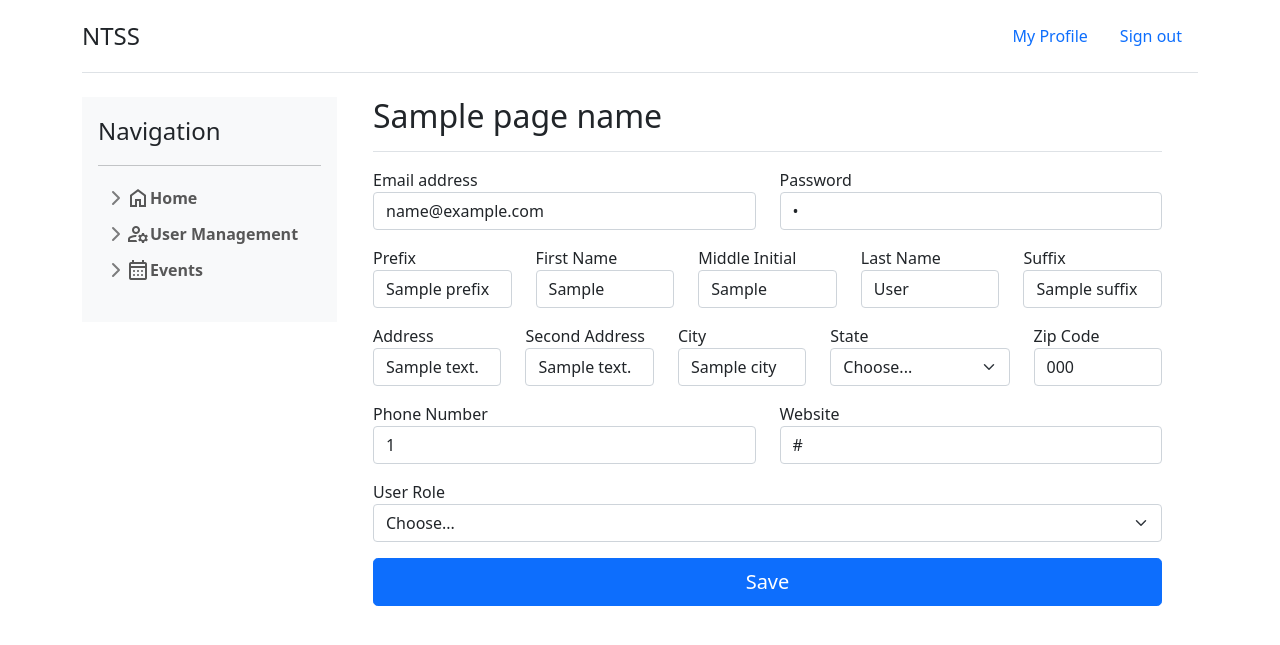
After one commit to josev814/csc470_ntss, a Python web app: template ntss_www/ntss/templates/add_user.html in a window 1280 px wide. The commit adds this page. Shown: the top 645 px of the page. Run offline with Jinja, Linux system fonts and the light colour scheme; the template is opened without the code that fills it: most values are stand-ins (such as "Sample title", 1, 10 or a date in 2020).

Commit message:
Adding Create_User as functionality (#26)
* Adding Create_User as functionality

Added route for adding user into WSGI
Created base method to load add_user view into controller
Created the layout to add new user details to new user registration
Changed to NTSS_ADMIN navigation
Created NTSS ADMIN navigation file
Created add_user view method
Changed to allow  US_STATES constant to be accessed in views class

* Pylint Issue

Corrected Structure

* starting to process the add user form

added a route for edit user
doing some basic form validation
populating some of the add_user method in the model
updated add_user to populate the form data if it's been submitted
added the roles constant to the base view class to allow us to pass that to child views

* fixing edit_user route

adding todos
adding a users/list route
adding a users/view/{user_guid} route
printing user_guid to pass pylint

* updated user table to make some values not required

fixing the add_user response output in case we do a redirect to edit user
updated the user controller to redirect to the edit page
fixed the match case statements
updated db_create to use the dictionary passed to the insert query
updated the add_user model to support inserting a record into the database
added an error modal to the add_user form to allow adding error messages
updated the error_modal to allow us to display multiple error messages
add errors to the list of arguments going to the add_user template

* fixing pylint issues

making db_update and db_delete call __commit_query
removing unused import

* fixing missing return statement

* Added List_Users as functionality

Added list_users route
Defined list_users method in UserController
Created list_users.html file
Changed ntss_admin call to list_user on user management page
Defined list_user method in UserViews

* PYLINT Issues Addressed
User(Controller) = pylint missing end line
User(View) = pylint missing end line

* Pylint Issues

User(Controller) = pylint issues addressed

* Jvargas/wiring up list users (#30)

* Update user.py

Adding doc string

* Delete tester

not sure why this was created, so removing it

---------

Co-authored-by: josev814 <josev814@gmail.com>

```diff
--- a/ntss_www/ntss/controllers/ntss.py
+++ b/ntss_www/ntss/controllers/ntss.py
@@ -107,7 +107,9 @@ class NtssController(BaseController):
         """
         Load the Dashboard for a User
         """
-        return NtssViews().dashboard()
+        sid = self._get_session_id()
+        session_data = self._get_session_data(sid)
+        return NtssViews().dashboard(session_data)
 
     def _create_session(self, user_ctrl):
         """
--- /dev/null
+++ b/ntss_www/ntss/templates/add_user.html
@@ -0,0 +1,141 @@
+{% include "blocks/admin_top.html" %}
+<div class="row">
+  <!--{% include "blocks/navigation.html" %} -->
+  {% include "blocks/nav/ntss_admin.html" %}
+
+  <div class="col-9 px-md-4">
+    <div class="d-flex justify-content-between flex-wrap flex-md-nowrap align-items-center pb-2 mb-3 border-bottom">
+      <h1 class="h2">{{pageName}}</h1>
+    </div>
+    {% if errors: %}
+    {% include "blocks/error_modal.html" %}
+    {% endif %}
+    <div class="mb-2 mb-md-0">
+      <div class="col-12">
+        <form method="POST">
+
+          <div class="text-start">
+
+            <div class="row">
+              <div class="col">
+                <label for="floatingInput">Email address</label>
+                <input type="email" class="form-control" id="floatingInput" name="email" placeholder="name@example.com"
+                  {% if form_post.email: %} value="{{ form_post.email }}" {% endif %} required
+                  oninvalid="setCustomValidity('Please enter a valid email address.')">
+              </div>
+
+              <div class="col">
+                <label for="floatingPassword">Password</label>
+                <input type="password" class="form-control" id="floatingPassword" name="password" placeholder="Password"
+                  {% if form_post.password: %} value="{{ form_post.password }}" {% endif %} required>
+              </div>
+            </div>
+
+
+            <div class="row pt-3">
+              <div class="col">
+                <label for="prefix">Prefix</label>
+                <input type="text" class="form-control" id="prefix" name="prefix" placeholder="Prefix"
+                  {% if form_post.prefix: %} value="{{ form_post.prefix }}" {% endif %} required>
+              </div>
+
+              <div class="col">
+                <label for="firstName">First Name</label>
+                <input type="text" class="form-control" id="firstName" name="firstName" placeholder="First Name"
+                  {% if form_post.firstName: %} value="{{ form_post.firstName }}" {% endif %} required>
+              </div>
+
+              <div class="col">
+                <label for="middleInitial">Middle Initial</label>
+                <input type="text" class="form-control" id="middleInitial" name="middleInitial"
+                  placeholder="Middle Initial" {% if form_post.middleInitial: %} value="{{ form_post.middleInitial }}" {% endif %} required>
+              </div>
+
+              <div class="col">
+                <label for="lastName">Last Name</label>
+                <input type="text" class="form-control" id="lastName" name="lastName" placeholder="Last Name"
+                  {% if form_post.lastName: %} value="{{ form_post.lastName }}" {% endif %} required>
+              </div>
+
+              <div class="col">
+                <label for="suffix">Suffix</label>
+                <input type="text" class="form-control" id="suffix" name="suffix" placeholder="Suffix"
+                  {% if form_post.suffix: %} value="{{ form_post.suffix }}" {% endif %} required>
+              </div>
+            </div>
+
+
+            <div class="row pt-3">
+              <div class="col">
+                <label for="address">Address</label>
+                <input type="text" class="form-control" id="address" name="address" placeholder="Address"
+                  {% if form_post.address: %} value="{{ form_post.address }}" {% endif %} required>
+              </div>
+
+              <div class="col">
+                <label for="secondAddress">Second Address</label>
+                <input type="text" class="form-control" id="secondAddress" name="secondAddress"
+                  placeholder="Second Address" {% if form_post.secondAddress: %} value="{{ form_post.secondAddress }}" {% endif %}>
+              </div>
+
+              <div class="col">
+                <label for="city">City</label>
+                <input type="text" class="form-control" id="city" name="city" placeholder="City"
+                  {% if form_post.city: %} value="{{ form_post.city }}" {% endif %} required>
+              </div>
+
+              <div class="col-3">
+                <label for="state" class="form-label mb-0">State</label>
+                <select class="form-select" name="state" id="state" required>
+                  <option {% if not form_post or form_post.state: %} selected {% endif %} value="">Choose...</option>
+                  {% for us_state in states: %}
+                  <option value="{{ us_state }}" {% if form_post and form_post.state and form_post.state==us_state: %} selected {% endif %}> {{us_state}}
+                  </option>
+                  {% endfor %}
+                </select>
+              </div>
+
+              <div class="col">
+                <label for="zipCode">Zip Code</label>
+                <input type="text" class="form-control" id="zipCode" name="zipCode" placeholder="Zip Code"
+                  {% if form_post.zipCode: %} value="{{ form_post.zipCode }}" {% endif %} required>
+              </div>
+            </div>
+
+
+            <div class="row pt-3">
+              <div class="col">
+                <label for="phoneNumber">Phone Number</label>
+                <input type="phone" class="form-control" id="phoneNumber" name="phoneNumber" placeholder="Phone Number"
+                  {% if form_post.phoneNumber: %} value="{{ form_post.phoneNumber }}" {% endif %} >
+              </div>
+
+              <div class="col">
+                <label for="website">Website</label>
+                <input type="text" class="form-control" id="website" name="website" placeholder="Website"
+                  {% if form_post.website: %} value="{{ form_post.website }}" {% endif %} >
+              </div>
+            </div>
+
+
+            <div class="row py-3">
+              <div class="col">
+                <label for="userRole">User Role</label>
+                <select class="form-select" name="user_role" id="user_role" required>
+                  <option {% if not form_post.user_role: %} selected {% endif %} value="">Choose...</option>
+                  {% for role in roles: %}
+                  <option value="{{ role }}" {% if form_post.user_role and form_post.user_role==role: %} selected {% endif %}> {{role}}
+                  </option>
+                  {% endfor %}
+                </select>
+              </div>
+            </div>
+          </div>
+          <button class="w-100 btn btn-lg btn-primary" type="submit">Save</button>
+        </form>
+      </div>
+    </div>
+    </main>
+  </div>
+</div>
+{% include "blocks/admin_bottom.html" %}
--- /dev/null
+++ b/ntss_www/ntss/templates/blocks/nav/ntss_admin.html
@@ -0,0 +1,57 @@
+<div class="row">
+    <div class="col-3">
+      <div class="left-nav d-flex flex-column flex-shrink-0 p-3 bg-light" style="width: 100%;">
+        <a href="/" class="d-flex align-items-center mb-3 mb-md-0 me-md-auto link-dark text-decoration-none">
+          <span class="fs-4">Navigation</span>
+        </a>
+        <hr>
+        <ul class="list-unstyled ps-0">
+          <li class="mb-1">
+            <button class="btn btn-toggle align-items-center rounded collapsed" data-bs-toggle="collapse" data-bs-target="#home-collapse" aria-expanded="false">
+              <span class="material-symbols-outlined">home</span>
+              Home
+            </button>
+            <div class="collapse" id="home-collapse">
+              <ul class="btn-toggle-nav list-unstyled fw-normal pb-1 small">
+                <li><a href="#" class="link-dark rounded">Overview</a></li>
+                <li><a href="#" class="link-dark rounded">Updates</a></li>
+                <li><a href="#" class="link-dark rounded">Reports</a></li>
+              </ul>
+            </div>
+          </li>
+          <li class="mb-1">
+            <button class="btn btn-toggle align-items-center rounded collapsed" data-bs-toggle="collapse" data-bs-target="#user-management-collapse" aria-expanded="false">
+              <span class="material-symbols-outlined"> manage_accounts </span>
+              User Management
+            </button>
+            <div class="collapse" id="user-management-collapse">
+              <ul class="btn-toggle-nav list-unstyled fw-normal pb-1 small">
+                <li><a href="/users/list_users" class="link-dark rounded">List Users</a></li>
+                <li><a href="/users/add_user" class="link-dark rounded">Add Users</a></li>
+              </ul>
+            </div>
+          </li>
+          <li class="mb-1">
+            <button class="btn btn-toggle align-items-center rounded collapsed" data-bs-toggle="collapse" data-bs-target="#dashboard-collapse" aria-expanded="false">
+              <span class="material-symbols-outlined">
+                calendar_month
+              </span>
+              Events
+            </button>
+            <div class="collapse" id="dashboard-collapse">
+              <ul class="btn-toggle-nav list-unstyled fw-normal pb-1 small">
+                <li>
+                  <a href="#" class="link-dark rounded">
+                    <span class="material-symbols-outlined">
+                      app_registration
+                    </span>
+                    Register For Event
+                  </a>
+                </li>
+
+              </ul>
+            </div>
+          </li>
+        </ul>
+      </div>
+  </div>
--- /dev/null
+++ b/ntss_www/ntss/templates/blocks/nav/observer.html
@@ -0,0 +1,52 @@
+<div class="row">
+    <div class="col-3">
+      <div class="left-nav d-flex flex-column flex-shrink-0 p-3 bg-light" style="width: 100%;">
+        <a href="/" class="d-flex align-items-center mb-3 mb-md-0 me-md-auto link-dark text-decoration-none">
+          <span class="fs-4">Navigation</span>
+        </a>
+        <hr>
+        <ul class="list-unstyled ps-0">
+          <li class="mb-1">
+            <button class="btn btn-toggle align-items-center rounded collapsed" data-bs-toggle="collapse" data-bs-target="#home-collapse" aria-expanded="false">
+              <span class="material-symbols-outlined">home</span>
+              Home
+            </button>
+            <div class="collapse" id="home-collapse">
+              <ul class="btn-toggle-nav list-unstyled fw-normal pb-1 small">
+                <li><a href="#" class="link-dark rounded">Overview</a></li>
+                <li><a href="#" class="link-dark rounded">Updates</a></li>
+                <li><a href="#" class="link-dark rounded">Reports</a></li>
+              </ul>
+            </div>
+          </li>
+          <li class="mb-1">
+            <button class="btn btn-toggle align-items-center rounded collapsed" data-bs-toggle="collapse" data-bs-target="#dashboard-collapse" aria-expanded="false">
+              <span class="material-symbols-outlined">
+                calendar_month
+              </span>
+              Events
+            </button>
+            <div class="collapse" id="dashboard-collapse">
+              <ul class="btn-toggle-nav list-unstyled fw-normal pb-1 small">
+                <li>
+                  <a href="#" class="link-dark rounded">
+                    <span class="material-symbols-outlined">
+                      app_registration
+                    </span>
+                    Register For Event
+                  </a>
+                </li>
+                <li>
+                  <a href="#" class="link-dark rounded">
+                    <span class="material-symbols-outlined">
+                      app_registration
+                    </span>
+                    Upcoming Events
+                  </a>
+                </li>
+              </ul>
+            </div>
+          </li>
+        </ul>
+      </div>
+  </div>
--- a/ntss_www/ntss/templates/blocks/navigation.html
+++ b/ntss_www/ntss/templates/blocks/navigation.html
@@ -1,22 +1,13 @@
-<div class="row">
-    <div class="col-2">
-      <div class="d-flex flex-column flex-shrink-0 p-3 bg-light" style="width: 100%;">
-        <a href="#" class="d-flex align-items-center mb-3 mb-md-0 me-md-auto link-dark text-decoration-none">
-          <span class="fs-4">Navigation</span>
-        </a>
-        <hr>
-        <ul class="nav nav-pills flex-column mb-auto">
-          <li class="nav-item">
-            <a href="#" class="nav-link active" aria-current="page">
-              <span class="material-symbols-outlined">home</span>
-              Home
-            </a>
-          </li>
-          <li>
-            <a href="#" class="nav-link link-dark">
-              Events
-            </a>
-          </li>
-        </ul>
-      </div>
-  </div>
+{% if current_user.user_roles == 'NTSS_ADMIN' %}
+  {% include "blocks/nav/ntss_admin.html" %}
+{% elif current_user.user_roles == 'EVENT_STAFF' %}
+  {% include "blocks/nav/event_staff.html" %}
+{% elif current_user.user_roles == 'EXHIBITOR' %}
+  {% include "blocks/nav/exhibitor.html" %}
+{% elif current_user.user_roles == 'DOMAIN_EXPERT' %}
+  {% include "blocks/nav/domain_expert.html" %}
+{% elif current_user.user_roles == 'SELECTED_SPEAKER' %}
+  {% include "blocks/nav/selected_speaker.html" %}
+{% else %}
+  {% include "blocks/nav/observer.html" %}
+{% endif %}
--- a/ntss_www/ntss/templates/events_list.html
+++ b/ntss_www/ntss/templates/events_list.html
@@ -22,12 +22,12 @@
             <tbody>
               <tr>
                 <td class="text-left">
-                  <a href="/myevent/12" class="link-dark">
+                  <a href="/myevent/12" class="btn btn-link-dark p-0">
                     <span class="material-symbols-outlined">
                     preview
                     </span>
                   </a>
-                  <a href="#" class="link-dark">
+                  <a href="#" class="btn btn-link-dark p-0">
                     <span class="material-symbols-outlined">
                       edit
                     </span>
--- a/ntss_www/ntss/views/ntss.py
+++ b/ntss_www/ntss/views/ntss.py
@@ -34,10 +34,11 @@ class NtssViews(Views):
             self.template_vars['message'] = message
         return self.template.render(self.template_vars)
 
-    def dashboard(self):
+    def dashboard(self, user_info):
         """
         Load the dashboard template
         """
         self.set_template('dashboard.html')
         self.template_vars['pageName'] = 'Dashboard'
+        self.template_vars['user'] = user_info
         return self.template.render(self.template_vars)
--- a/ntss_www/ntss/views/views.py
+++ b/ntss_www/ntss/views/views.py
@@ -3,7 +3,7 @@ This is the base module for Views
 All Views should inherit from this class
 """
 from jinja2 import Environment, FileSystemLoader, select_autoescape
-from ntss.config.constants import WWW_PATH
+from ntss.config.constants import WWW_PATH, US_STATES, ROLES
 
 
 class Views:
@@ -15,6 +15,9 @@ class Views:
     _templates_path = f'{WWW_PATH}ntss/templates'
     _env = Environment()
     __platformName = 'NTSS'
+    US_STATES = US_STATES
+    ROLES = ROLES
+
 
     def __init__(self):
         self.template_vars = {
```
Also changed, not shown: ntss_www/ntss/controllers/users.py (+64 -0 lines), ntss_www/ntss/models/database.py (+21 -14 lines), ntss_www/ntss/models/user.py (+39 -9 lines), ntss_www/ntss/templates/blocks/error_modal.html (+9 -1 lines), ntss_www/ntss/templates/dashboard.html (+6 -4 lines), ntss_www/ntss/templates/list_users.html (added, +54 -0 lines), ntss_www/ntss/views/users.py (+22 -0 lines), ntss_www/wsgi.py (+33 -4 lines), 1 other file.
